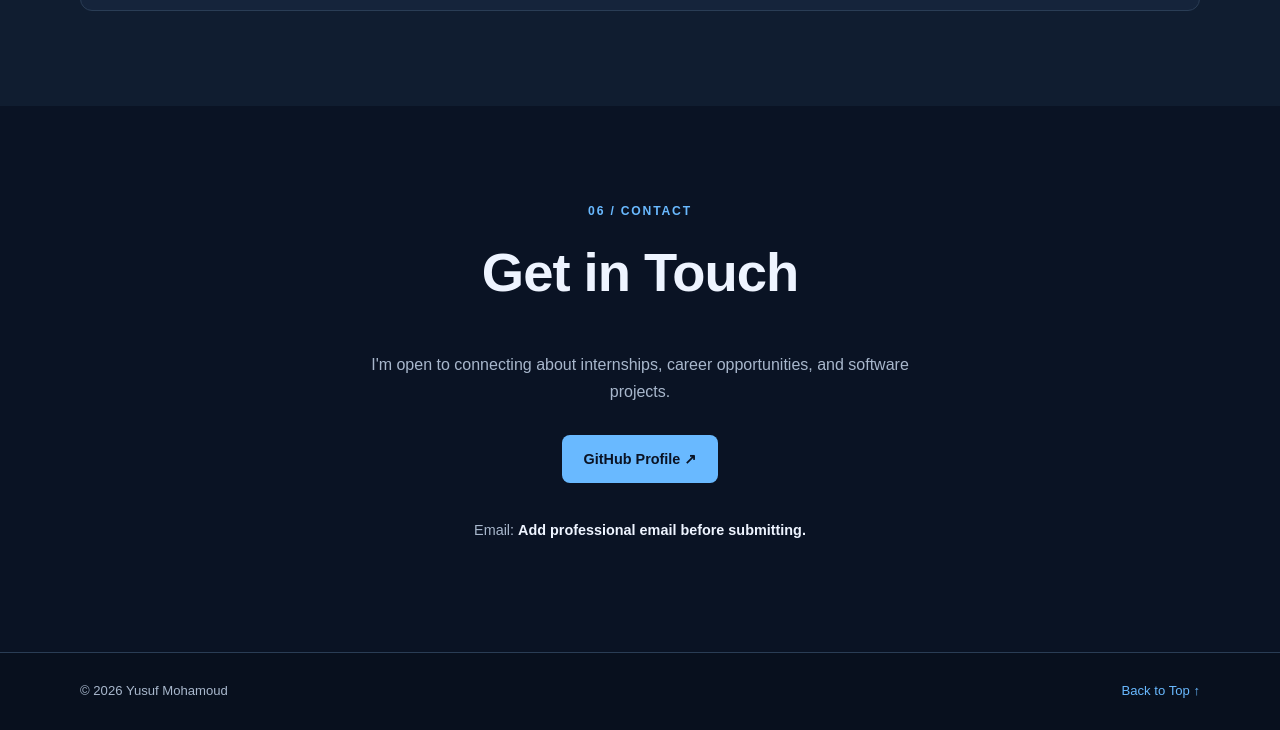
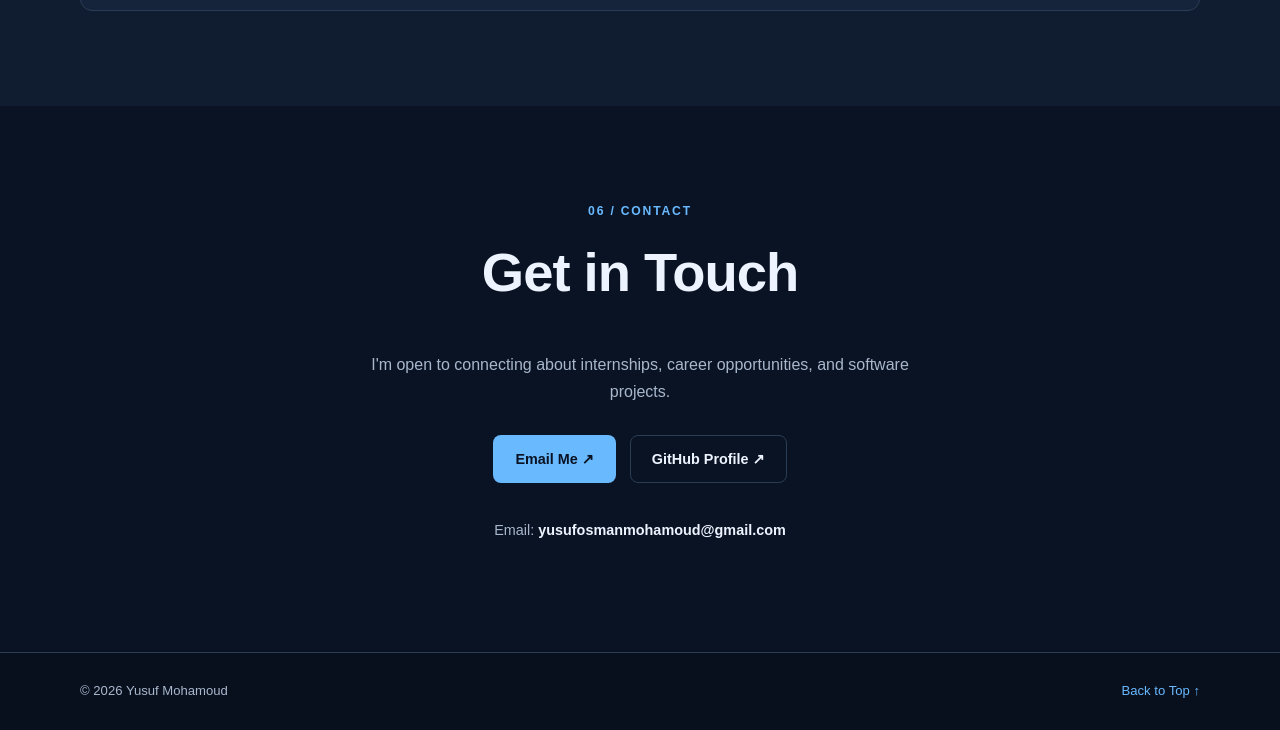
Before and after one commit to ymo206/cs-portfolio, a plain HTML site: page index.html in a window 1280 px wide. Shown: the part 3856-4586 px from the top of the page. Drawn offline with Linux system fonts and the light colour scheme; no server answers.

Commit message:
Add mailto link for professional email
Updated the contact section to include a mailto link for the email address.

```diff
--- a/index.html
+++ b/index.html
@@ -638,6 +638,13 @@
 
           <a
             class="btn primary"
+            href="mailto:yusufosmanmohamoud@gmail.com"
+          >
+            Email Me ↗
+          </a>
+
+          <a
+            class="btn secondary"
             href="https://github.com/ymo206"
             target="_blank"
             rel="noopener noreferrer"
@@ -649,9 +656,9 @@
 
         <p class="contact-note">
           Email:
-          <strong>
-            Add professional email before submitting.
-          </strong>
+          <a href="mailto:yusufosmanmohamoud@gmail.com">
+            <strong>yusufosmanmohamoud@gmail.com</strong>
+          </a>
         </p>
 
       </div>
```
